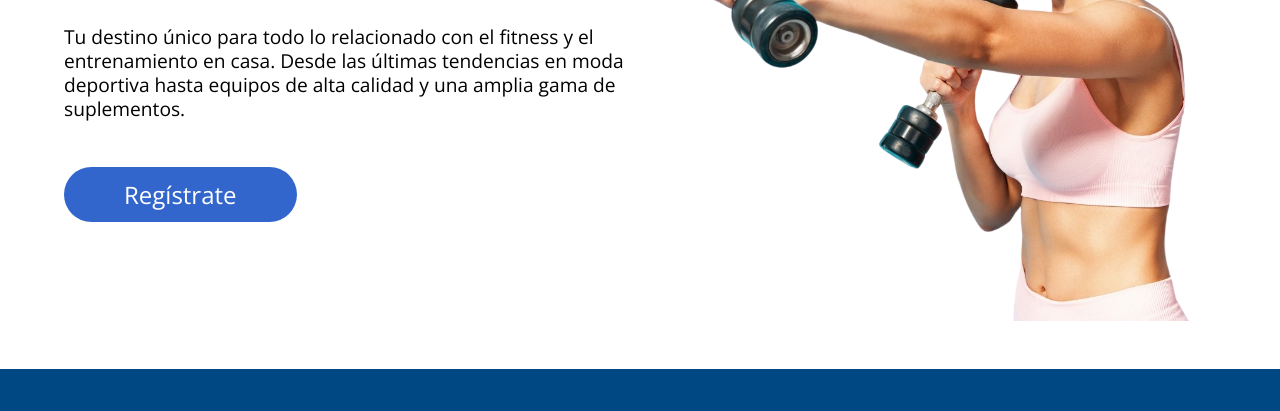
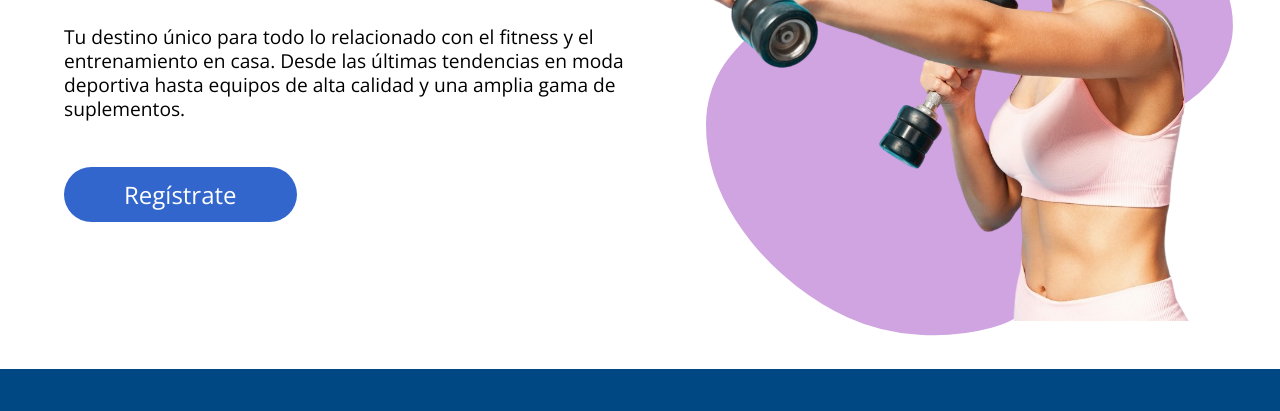
Before and after one commit to JhoanGomez30/Proyecto_E-commerce_G4, a plain HTML site: page index.html in a window 1280 px wide. Shown: the part 289-700 px from the top of the page. Drawn offline with nearby package versions, Linux system fonts and the light colour scheme.

Commit message:
doodle solucionado

```diff
--- a/Styles/home.css
+++ b/Styles/home.css
@@ -81,7 +81,7 @@
     width: 100%;
     height: 100%;
     z-index: -1;
-    background-image: url('./assets/iconos/doodles.svg');
+    background-image: url('../assets/iconos/doodles.svg');
     background-size: contain;
     background-position:  bottom;
     background-repeat: no-repeat;
```
